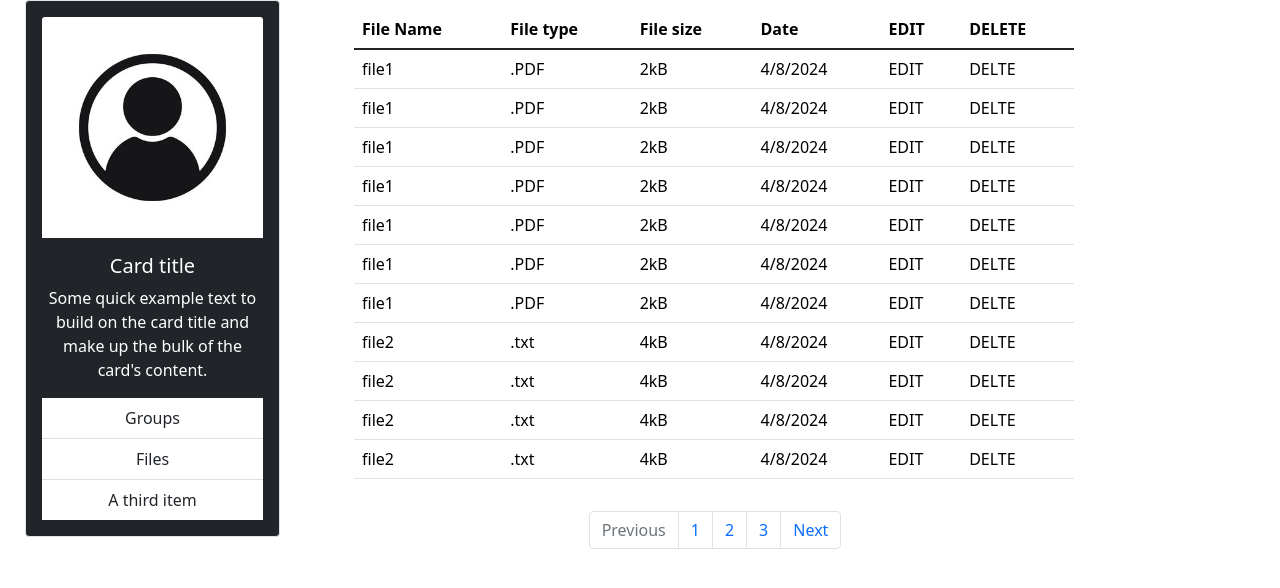
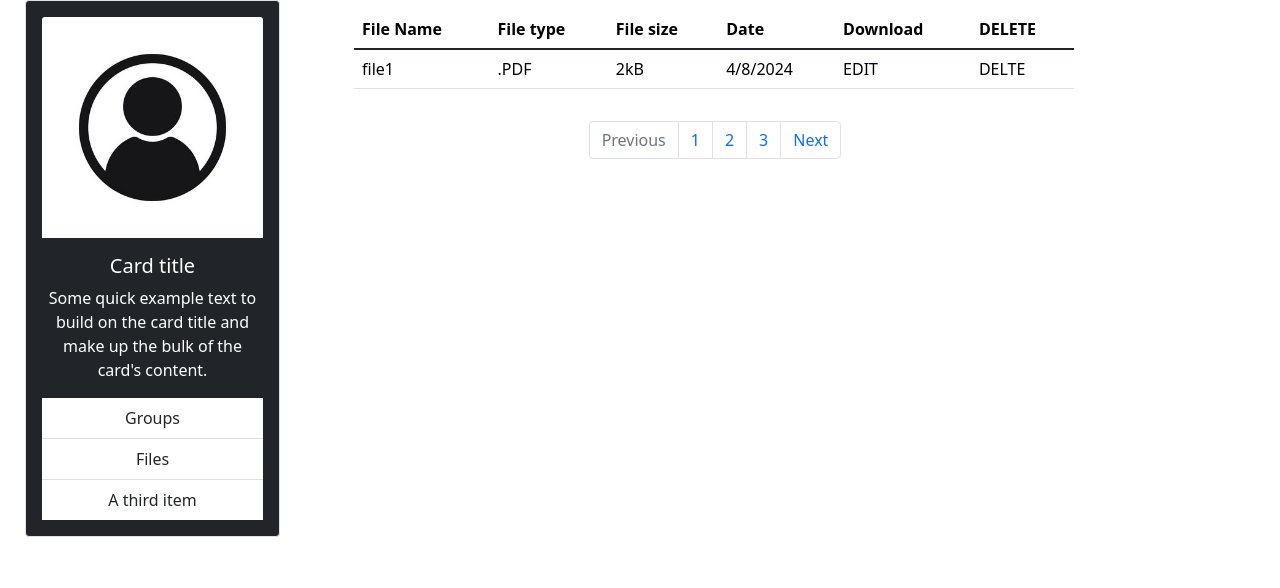
Before and after one commit to Learner2829/Project_2024, a PHP site: page /user_d.php in a window 1280 px wide. Shown: the part 70-658 px from the top of the page. Run offline with PHP 8.4, Linux system fonts and the light colour scheme; some libraries are stand-ins or nearby versions.

Commit message:
Update user_d.php

```diff
--- a/drivehub/user_d.php
+++ b/drivehub/user_d.php
@@ -86,11 +86,12 @@ if(!(isset($_SESSION["username"]))){
                             <th>File type</th>
                             <th>File size</th>
                             <th>Date</th>
-                            <th>EDIT</th>
+                            <th>Download</th>
                             <th>DELETE</th>
                         </tr>
                     </thead>
                     <tbody>
+
                         <tr>
                             <td>file1</td>
                             <td>.PDF</td>
@@ -99,86 +100,7 @@ if(!(isset($_SESSION["username"]))){
                             <td><a hred="#">EDIT</a></td>
                             <td><a hred="#">DELTE</a></td>
                         </tr>
-                        <tr>
-                            <td>file1</td>
-                            <td>.PDF</td>
-                            <td>2kB</td>
-                            <td>4/8/2024</td>
-                            <td><a hred="#">EDIT</a></td>
-                            <td><a hred="#">DELTE</a></td>
-                        </tr>
-                        <tr>
-                            <td>file1</td>
-                            <td>.PDF</td>
-                            <td>2kB</td>
-                            <td>4/8/2024</td>
-                            <td><a hred="#">EDIT</a></td>
-                            <td><a hred="#">DELTE</a></td>
-                        </tr>
-                        <tr>
-                            <td>file1</td>
-                            <td>.PDF</td>
-                            <td>2kB</td>
-                            <td>4/8/2024</td>
-                            <td><a hred="#">EDIT</a></td>
-                            <td><a hred="#">DELTE</a></td>
-                        </tr>
-                        <tr>
-                            <td>file1</td>
-                            <td>.PDF</td>
-                            <td>2kB</td>
-                            <td>4/8/2024</td>
-                            <td><a hred="#">EDIT</a></td>
-                            <td><a hred="#">DELTE</a></td>
-                        </tr>
-                        <tr>
-                            <td>file1</td>
-                            <td>.PDF</td>
-                            <td>2kB</td>
-                            <td>4/8/2024</td>
-                            <td><a hred="#">EDIT</a></td>
-                            <td><a hred="#">DELTE</a></td>
-                        </tr>
-                        <tr>
-                            <td>file1</td>
-                            <td>.PDF</td>
-                            <td>2kB</td>
-                            <td>4/8/2024</td>
-                            <td><a hred="#">EDIT</a></td>
-                            <td><a hred="#">DELTE</a></td>
-                        </tr>
-                        <tr>
-                            <td>file2</td>
-                            <td>.txt</td>
-                            <td>4kB</td>
-                            <td>4/8/2024</td>
-                            <td><a hred="#">EDIT</a></td>
-                            <td><a hred="#">DELTE</a></td>
-                        </tr>
-                        <tr>
-                        <td>file2</td>
-                            <td>.txt</td>
-                            <td>4kB</td>
-                            <td>4/8/2024</td>
-                            <td><a hred="#">EDIT</a></td>
-                            <td><a hred="#">DELTE</a></td>
-                        </tr>
-                        <tr>
-                        <td>file2</td>
-                            <td>.txt</td>
-                            <td>4kB</td>
-                            <td>4/8/2024</td>
-                            <td><a hred="#">EDIT</a></td>
-                            <td><a hred="#">DELTE</a></td>
-                        </tr>
-                        <tr>
-                        <td>file2</td>
-                            <td>.txt</td>
-                            <td>4kB</td>
-                            <td>4/8/2024</td>
-                            <td><a hred="#">EDIT</a></td>
-                            <td><a hred="#">DELTE</a></td>
-                        </tr>
+
                         <!-- Add more rows here -->
                     </tbody>
                 </table>
```
